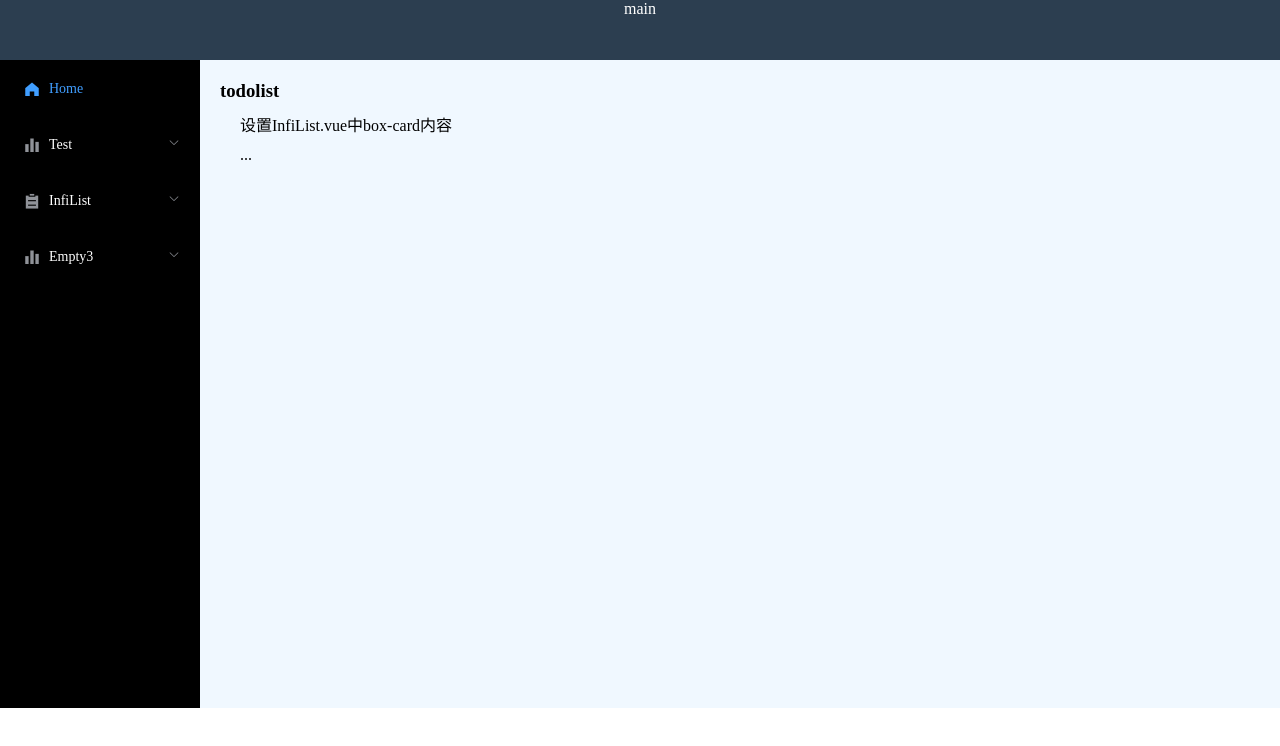
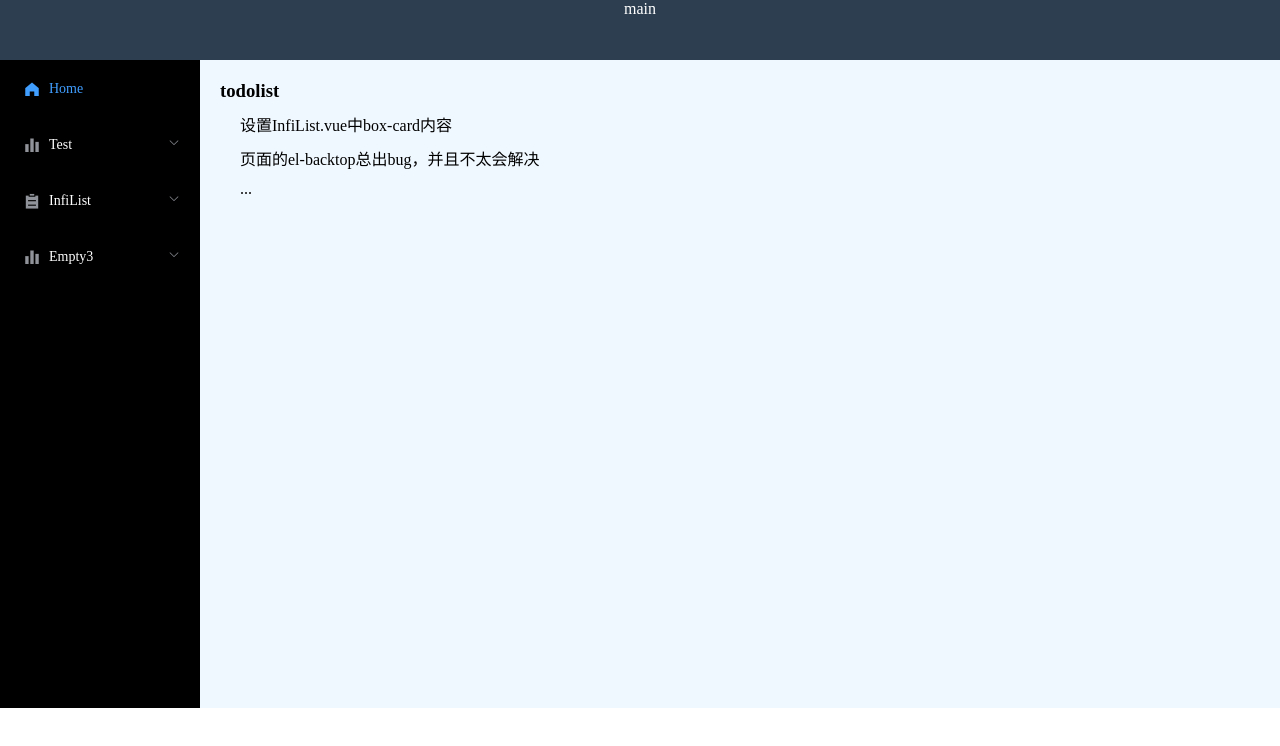
Before and after one commit to MadLogarithm/Vue2_elementUI_test, a Vue app: page /#/home in a window 1280 px wide. Shown: the top 746 px of the page. Built offline with nearby package versions, Linux system fonts and the light colour scheme.

Commit message:
Modify todolist in HelloWorld.vue.

```diff
--- a/src/components/HelloWorld.vue
+++ b/src/components/HelloWorld.vue
@@ -3,6 +3,9 @@
     <h3>todolist</h3>
     <ul>
       设置InfiList.vue中box-card内容
+    </ul>
+    <ul>
+      页面的el-backtop总出bug，并且不太会解决
     </ul>
     <ul>
       ...
```
